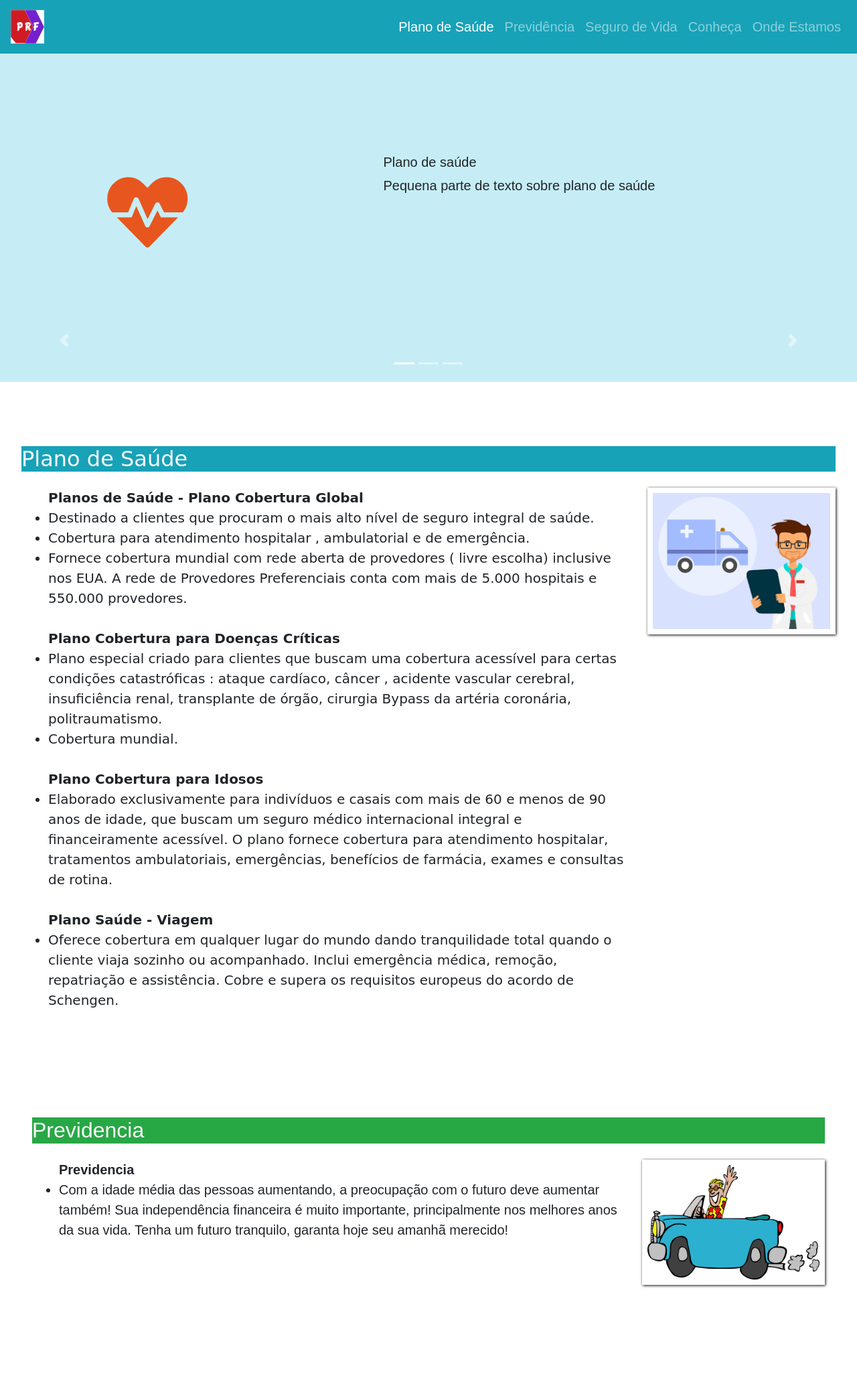
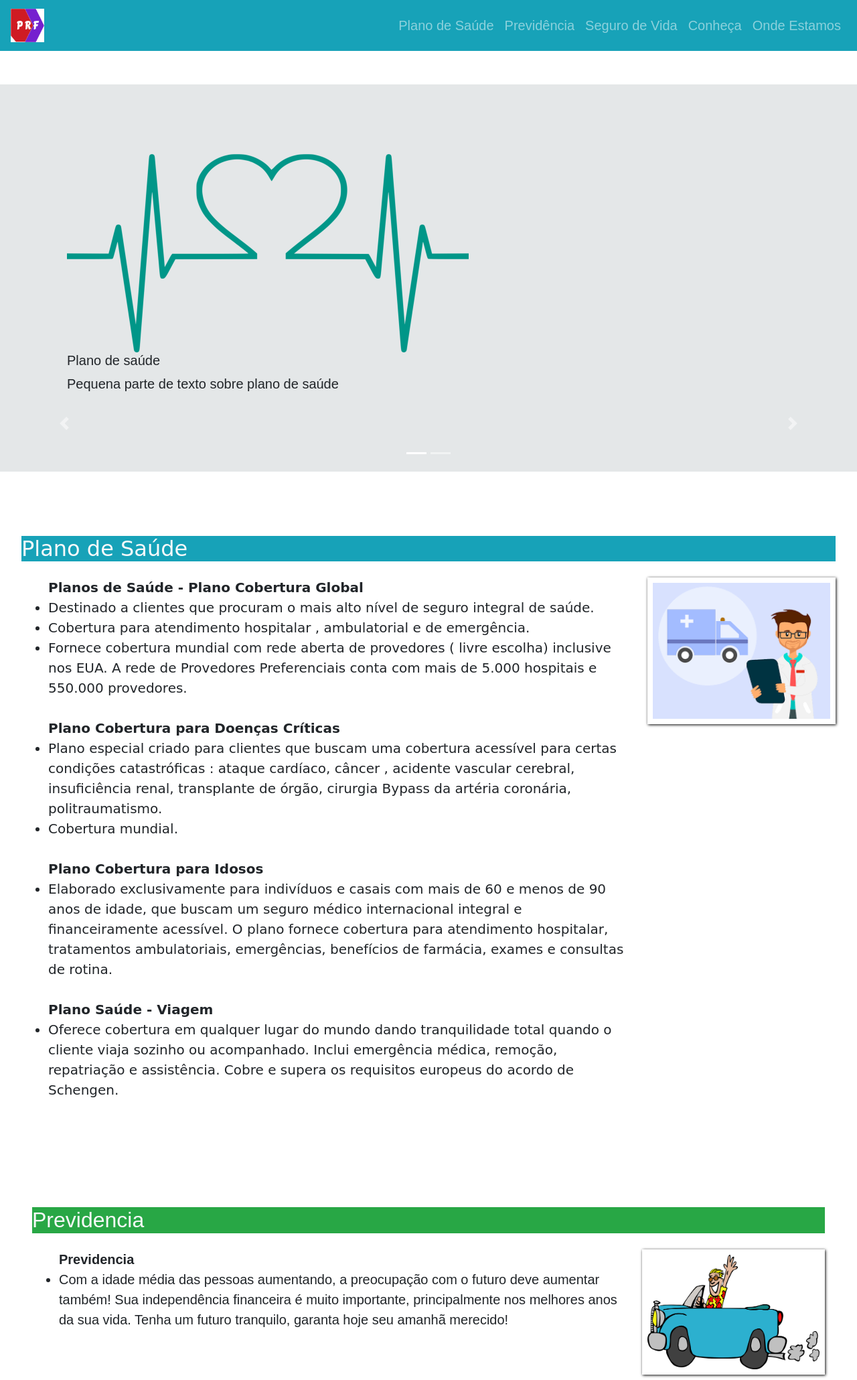
Before and after one commit to ehvoluti/prf, a PHP site: page / in a window 1280 px wide. Shown: the top 2060 px of the page at 67% size. Run offline with PHP 8.4, Linux system fonts and the light colour scheme; some web fonts are replaced.

Commit message:
correcoes e alteracoes 01

```diff
--- a/carousel.php
+++ b/carousel.php
@@ -10,13 +10,18 @@
 		<div id="slide_fundo" class="carousel-inner" >
 			<div class="carousel-item active">
 				<!-- Imagem aqui-->
+				<img id="imgcarousel" src="img/coracao01.svg">
+
 				<div class="row">
+					<!--
 					<div class="col-5">
 						<div class="carousel-capition d-none d-md-block">
 							<span style="font-size: 120px; color:#E7561F"><i class="fas fa-heartbeat"></i></span>
+
 						</div>
 					</div>
-						<div class="col-7">
+					-->
+					<div class="col-12">
 						<h5>Plano de saúde</h5>
 						<p>Pequena parte de texto sobre plano de saúde</p>
 					</div>
@@ -26,7 +31,8 @@
 				<div class="row">
 					<div class="col-5">
 						<!-- Imagem aqui-->
-							<span style="font-size: 120px; color:#E7561F"><i class="fas fa-hand-holding-usd"></i></span>
+						<img id="imgcarousel" src="img/previdencia02.png">
+						<!-- <span style="font-size: 120px; color:#E7561F"><i class="fas fa-hand-holding-usd"></i></span> -->
 					</div>
 					<div class="col-7">
 						<div class="carousel-capition d-none d-md-block">
--- /dev/null
+++ b/carousel2.php
@@ -0,0 +1,37 @@
+<div class="container-fluid">
+	<div id="slide" class="carousel slide" data-ride="carousel">
+		<!-- Indicadores-->
+		<ol class="carousel-indicators">
+				<li data-target="#slide" data-slide-to="0" class="active"></li>
+				<li data-target="#slide" data-slide-to="1"></li>
+		</ol>
+		<!-- Conteudo do Carrossel-->
+		<div class="carousel-inner" id="slide_fundo">
+			<div class="carousel-item active">
+				<!-- Imagem aqui-->
+				<img id="imgcarousel" class="img-fluid" src="img/coracao02.png">
+				<div class="carousel-capition ">
+						<h5>Plano de saúde</h5>
+						<p>Pequena parte de texto sobre plano de saúde</p>
+				</div>
+			</div>
+			<div class="carousel-item">
+				<div class="row">
+						<!-- Imagem aqui-->
+						<img class="img-fluid" id="imgcarousel" src="img/previdencia08.png">
+						<!-- <span style="font-size: 120px; color:#E7561F"><i class="fas fa-hand-holding-usd"></i></span> -->
+						<div class="carousel-capition">
+								<h5>Previdência</h5>
+								<p>Pequena parte de texto sobre Previdência</p>
+					</div>
+				</div>
+			</div>
+		</div>
+		<a class="carousel-control-prev" href="#slide" data-slide="prev">
+			<span class="carousel-control-prev-icon"></span>
+		</a>
+		<a class="carousel-control-next" href="#slide" data-slide="next">
+			<span class="carousel-control-next-icon"></span>
+		</a>
+	</div>
+</div>
--- a/css/style.css
+++ b/css/style.css
@@ -7,21 +7,12 @@
 	font-family: 'Saira Semi Condensed', sans-serif;
 	font-size: 20px;
 }
+/*
 nav {
 	min-height: 80px;
 }
-nav .navbar {
-	/*background-color: #E55166;	*/
-}
-
-.container{
-
-/*
-padding:0px;
-padding-top: 40px;
-	margin-top:40px;
 */
-}
+/* tratamento para o Carosel */
 
 .container-fluid{
 	padding:0px;
@@ -31,6 +22,24 @@
 margin-top:40px;
 */
 }
+
+#slide_fundo{
+	background-color: rgba(217, 221, 223, 0.705);
+	padding: 100px;
+}
+/*
+img#imgcarousel {
+	max-width: 600px;
+	max-height: 300px;
+}
+*/
+.carousel-control-prev,
+.carousel-control-next{
+	  top: 75%;
+}
+
+
+
 
 #planosaude{
 	/*margin-top:90px; */
@@ -81,18 +90,7 @@
 	font-size: 20px;
 }
 
-
-#slide_fundo{
-	background-color: #C6EDF6;
-	padding: 160px;
-}
-
-.carousel-control-prev,
-.carousel-control-next{
-      top: 75%;
-}
-
-img {
+img#imgsection {
 	width: 300px;
 	height: 250px;
 
@@ -130,7 +128,7 @@
 	box-shadow: 1px 1px 4px black;
 }
 
-figure.figuras img {
+figure.figuras img#imgsection {
 	width: 100%;
 	height: 100%;
 }
--- a/index.php
+++ b/index.php
@@ -30,7 +30,7 @@
 <body>
 	<?php require_once ("navbar.php"); ?>
 
-	<?php require_once ("carousel.php"); ?>
+	<?php require_once ("carousel2.php"); ?>
 
 	<?php require_once ("section.php"); ?>
 
--- a/js/padrao.js
+++ b/js/padrao.js
@@ -1,3 +1,8 @@
+$(".navbar-nav li a").click(function() {
+	if ( !$(this).parent().hasClass('dropdown') ) {
+  	$(".navbar-collapse").collapse('hide');
+  }
+});
 /*
 $(document).ready(function(){
   var scroll_start = 0;
--- a/navbar.php
+++ b/navbar.php
@@ -1,14 +1,16 @@
+<nav class="navbar navbar-inverse">
 <div class="container-fluid">
-	<nav class="navbar fixed-top navbar-expand-lg bg-info navbar-dark">
+	<div class="navbar fixed-top navbar-expand-lg bg-info navbar-dark">
 		<a href="#" class="navbar-brand"><img id="logo" src="img/logo_PRF_g2.png"></a>
-		<button class="navbar-toggler" data-toggle="collapse" data-target="#menu">
+		<!-- SMARTPHONE -->
+		<button type="button" class="navbar-toggler collapsed" data-toggle="collapse" data-target="#menu" aria-expanded="false">
 			<span class="navbar-toggler-icon"></span>
 		</button>
 		<!-- Links do Menu -->
 		<div id="menu" class="collapse navbar-collapse">
-			<ul class="navbar-nav ml-md-auto">
-				<li class="nav-item active">
-					<a class="nav-link" href="#planosaude">Plano de Saúde</a>
+			<ul class="nav navbar-nav ml-md-auto">
+				<li class="nav-item">
+					<a class="nav-link" href="?i=#planosaude">Plano de Saúde</a>
 				</li>
 				<li class="nav-item">
 					<a class="nav-link" href="#previdencia">Previdência</a>
@@ -24,5 +26,6 @@
 				</li>
 			</ul>
 		</div>
-	</nav>
+	</div>
 </div>
+</nav>
--- a/section.php
+++ b/section.php
@@ -23,7 +23,7 @@
       </div>
       <div  class="col-lg-3 mx-auto">
         <figure class="figuras">
-          <img src="img/planosaude01.png"  alt="">
+          <img id="imgsection" src="img/planosaude01.png"  alt="">
           <figcaption>
               <h5><button class="btn btn-secondary" data-nome="btn01" data-toggle="modal" data-target="#conteudoModal">Quero um Contato</button></h5>
           </figcaption>
@@ -46,7 +46,7 @@
       </div>
       <div  class="col-lg-3 mx-auto">
         <figure class="figuras">
-          <img src="img/previdencia01.png"  alt="">
+          <img id="imgsection" src="img/previdencia01.png"  alt="">
           <figcaption>
               <h5><button class="btn btn-secondary" data-nome="btn01" data-toggle="modal" data-target="#conteudoModal">Quero um Contato</button></h5>
           </figcaption>
@@ -88,7 +88,7 @@
         <!--<button class="btn btn-secondary" data-nome="btn01" data-toggle="modal" data-target="#conteudoModal">Quero um Contato</button> -->
         <!-- Utilizando imagem      -->
         <figure class="figuras">
-          <img src="img/caixa_coracao.png"  alt="">
+          <img id="imgsection" src="img/caixa_coracao.png"  alt="">
           <figcaption>
               <h5><button class="btn btn-secondary" data-nome="btn01" data-toggle="modal" data-target="#conteudoModal">Quero um Contato</button></h5>
           </figcaption>
@@ -112,7 +112,7 @@
           <!--<button class="btn btn-secondary" data-nome="btn01" data-toggle="modal" data-target="#conteudoModal">Quero um Contato</button> -->
           <!-- Utilizando imagem      -->
           <figure class="figuras">
-            <img src="img/trabalho01.jpg"  alt="">
+            <img id="imgsection" src="img/trabalho01.jpg"  alt="">
           </figure>
         </div>
 
```
Also changed, not shown: navbar2.php (added, +27 -0 lines), img/coracao01.svg (added), img/coracao02.png (added), img/previdencia08.png (added). Lines whose indentation alone changed are shown as unchanged.
